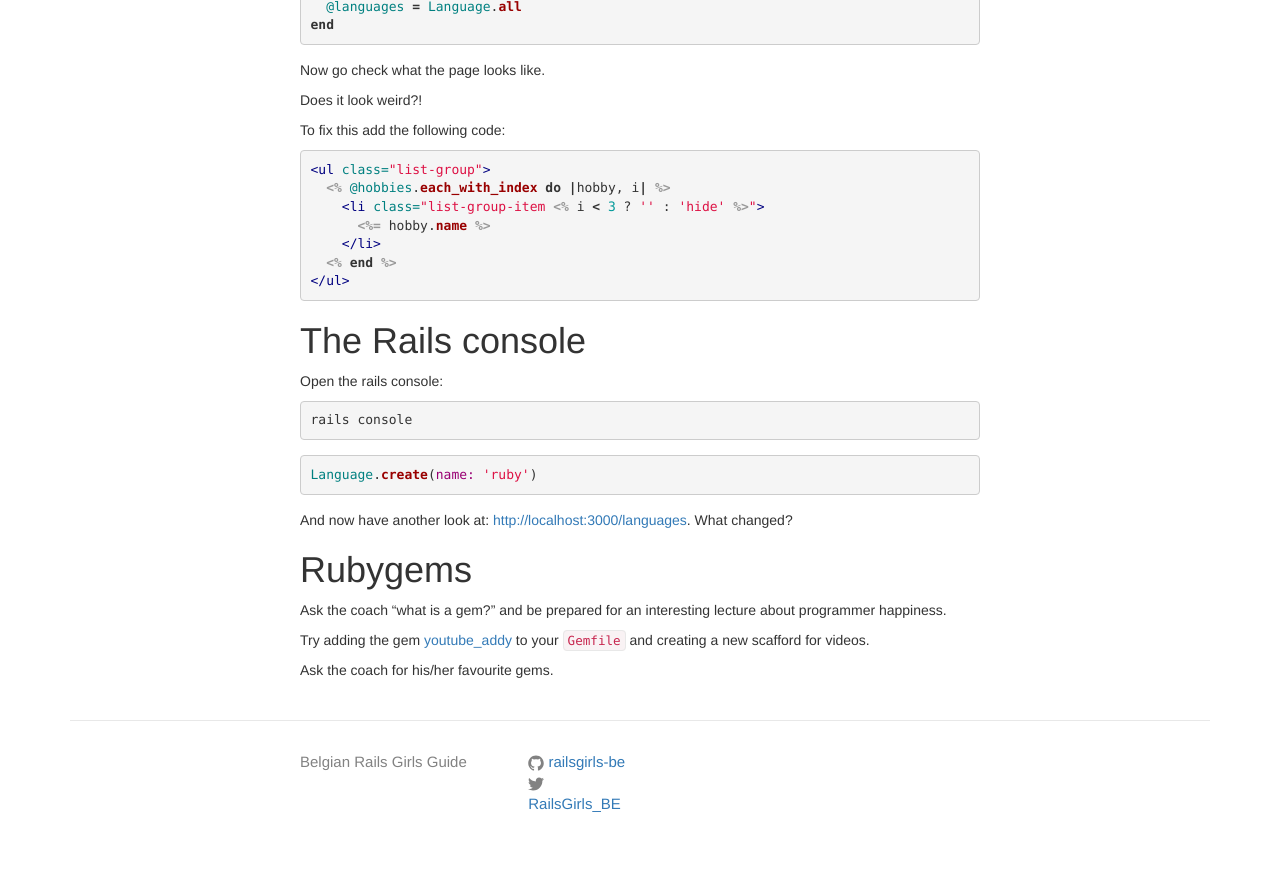
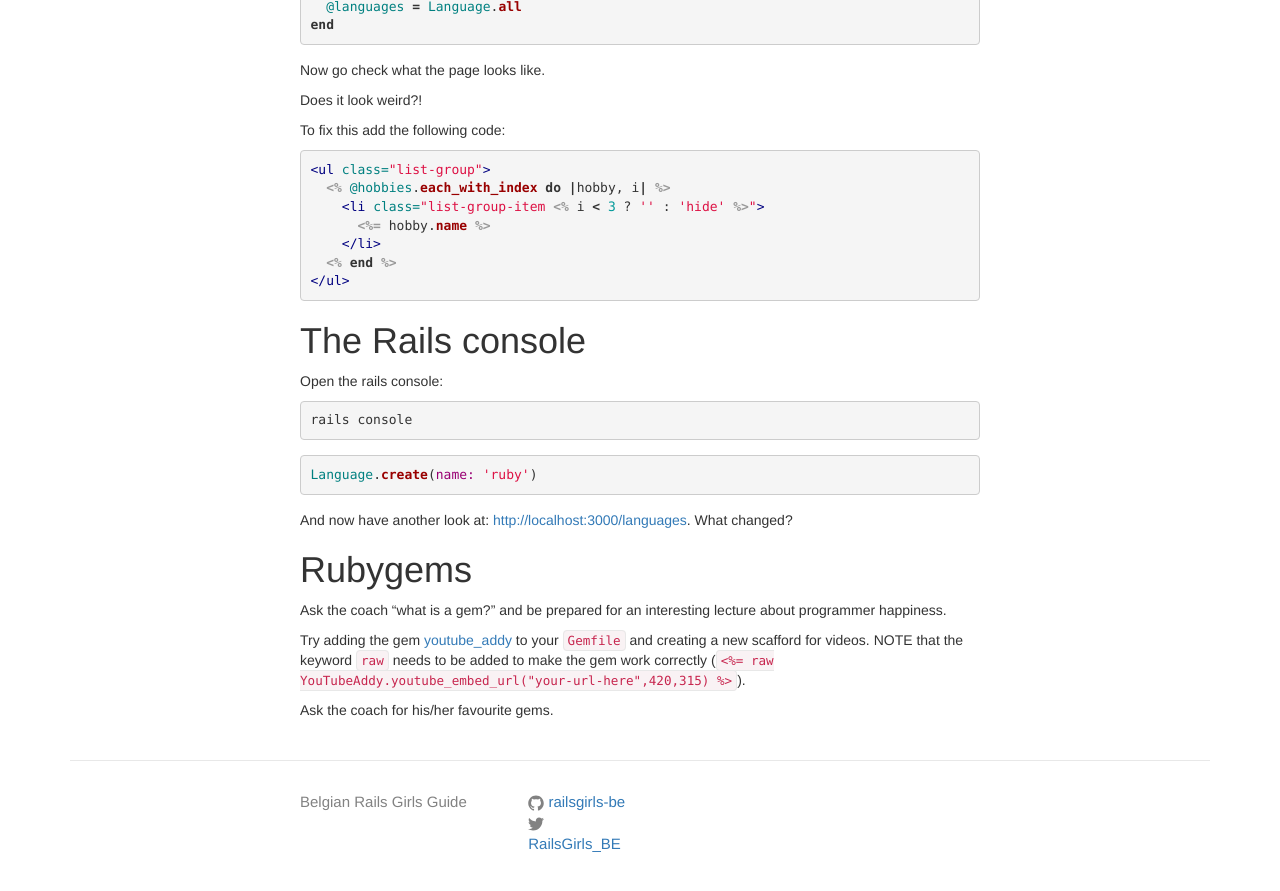
Before and after one commit to brug-be/railsgirls_guide, a Jekyll site: the page built from part_2_dynamic.md, in a window 1280 px wide and 900 px high, scrolled down 4612 px. Shown: the top 891 px of the window. Built offline with Jekyll 4.4.1, drawn with Linux system fonts in a browser that asks for light colours; nearby versions of some CDN libraries; before the commit the page ends 5472 px from its top, so only the background shows below that.

Commit message:
Adding note about special common pitfall using Youtube Addy gem. fixes #10

```diff
--- a/part_2_dynamic.md
+++ b/part_2_dynamic.md
@@ -293,6 +293,6 @@ And now have another look at: [http://localhost:3000/languages](http://localhost
 
 Ask the coach "what is a gem?" and be prepared for an interesting lecture about programmer happiness.
 
-Try adding the gem [youtube_addy](https://github.com/datwright/youtube_addy) to your `Gemfile` and creating a new scafford for videos.
+Try adding the gem [youtube_addy](https://github.com/datwright/youtube_addy) to your `Gemfile` and creating a new scafford for videos. NOTE that the keyword `raw` needs to be added to make the gem work correctly (`<%= raw YouTubeAddy.youtube_embed_url("your-url-here",420,315) %>`).
 
 Ask the coach for his/her favourite gems.
```
